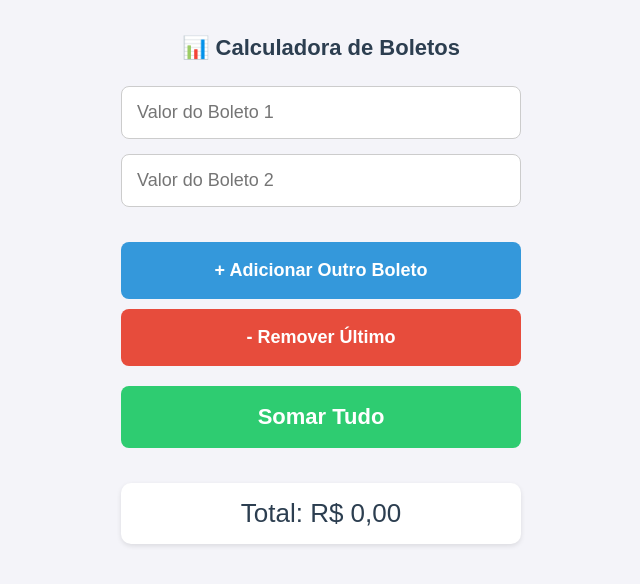
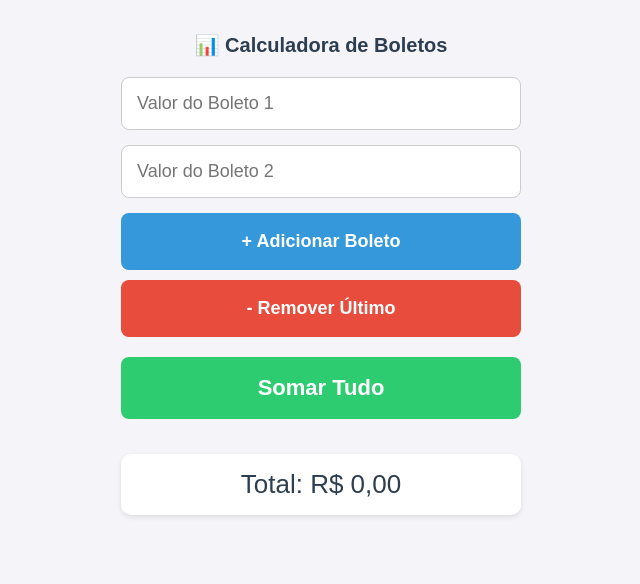
Before and after one commit to doutorbrawl3-star/Calculadora, a plain HTML site: page index.html in a window 1280 px wide. Shown: the whole page, without its empty margins (319-959 px from the left). Drawn offline with Linux system fonts and the light colour scheme.

Commit message:
Atualizar o index.html

```diff
--- a/index.html
+++ b/index.html
@@ -4,15 +4,15 @@
     <meta charset="UTF-8">
     <meta name="viewport" content="width=device-width, initial-scale=1.0, maximum-scale=1.0, user-scalable=no">
 
-    <link rel="icon" type="image/jpeg" href="./ca.jpg">
-    <link rel="apple-touch-icon" href="./ca.jpg">
-    <link rel="manifest" href="./manifest.json">
+    <link rel="icon" href="ca.jpg">
+    <link rel="apple-touch-icon" href="ca.jpg">
+    <link rel="manifest" href="manifest.json">
 
     <meta name="mobile-web-app-capable" content="yes">
     <meta name="apple-mobile-web-app-capable" content="yes">
     <meta name="theme-color" content="#27ae60">
 
-    <title>Calculadora da Monalisa</title>
+    <title>Calculadora Monalisa</title>
 
     <style>
         body {
@@ -28,14 +28,13 @@
         h1 {
             color: #2c3e50;
             text-align: center;
-            font-size: 22px;
-            margin-bottom: 25px;
+            font-size: 20px;
+            margin-bottom: 20px;
         }
 
         .container-inputs {
             width: 100%;
             max-width: 400px;
-            margin-bottom: 20px;
         }
 
         input {
@@ -90,7 +89,7 @@
         <input type="number" class="boleto" oninput="somarBoletos()" placeholder="Valor do Boleto 2">
     </div>
 
-    <button class="btn-add" onclick="adicionarCampo()">+ Adicionar Outro Boleto</button>
+    <button class="btn-add" onclick="adicionarCampo()">+ Adicionar Boleto</button>
     <button class="btn-rem" onclick="removerUltimo()">- Remover Último</button>
     <button class="btn-soma" onclick="somarBoletos()">Somar Tudo</button>
 
```
